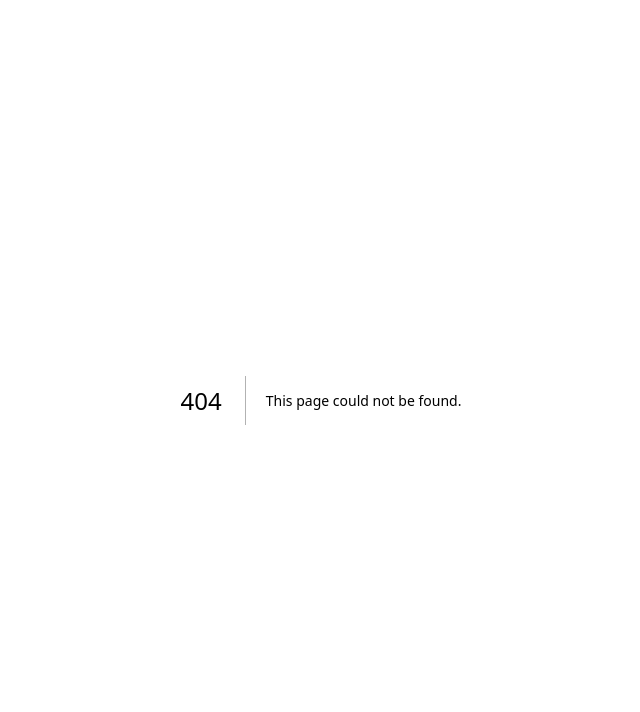
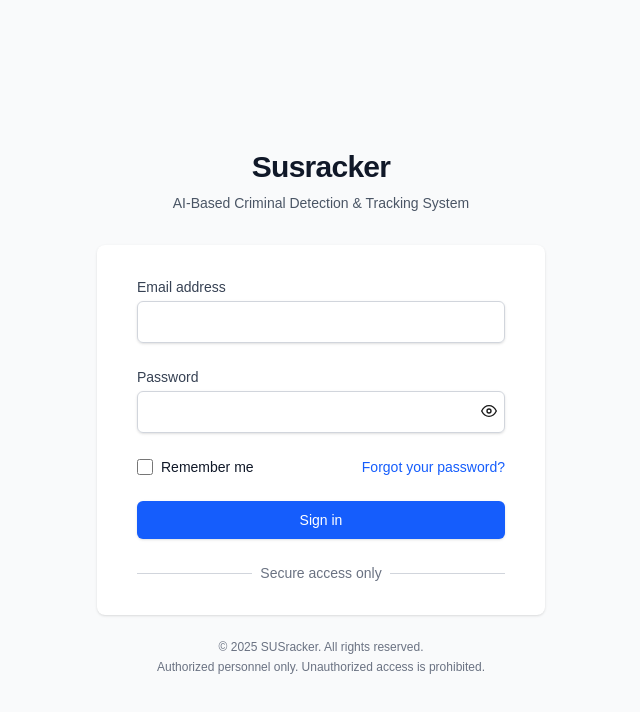
Before and after one commit to Nisarsaeed/susracker, a Next.js app: page /login in a window 1280 px wide. Before the commit this address had no page. Shown: the top 712 px of the page, without its empty margins (319-959 px from the left). Built offline with nearby package versions, Linux system fonts and the light colour scheme.

Commit message:
feat: login page

```diff
--- /dev/null
+++ b/src/app/login/page.jsx
@@ -0,0 +1,156 @@
+'use client'
+import { useState } from 'react'
+import { useRouter } from 'next/navigation'
+import { FiEye, FiEyeOff } from 'react-icons/fi'
+
+export default function Login() {
+  const [formData,setFormData] = useState({email:'',password:''})
+  const [loading, setLoading] = useState(false)
+  const [error, setError] = useState('')
+  const [showPassword,setShowPassword] = useState(false)
+  const router = useRouter()
+
+  const handleSubmit = async (e) => {
+    e.preventDefault()
+    setLoading(true)
+    setError('')
+
+    const formDataToSend = new FormData()
+    formDataToSend.append('email', formData.email)
+    formDataToSend.append('password', formData.password)
+
+    try {
+      const response = await fetch('/api/auth/login', {
+        method: 'POST',
+        body: formDataToSend,
+      })
+
+      const data = await response.json()
+
+      if (!response.ok) {
+        throw new Error(data.message || 'Authentication failed')
+      }
+
+      // Redirect to dashboard
+      router.push('/')
+    } catch (err) {
+      setError(err instanceof Error ? err.message : 'Login failed. Please try again.')
+      console.error('Login error:', err)
+    } finally {
+      setLoading(false)
+    }
+  }
+
+  return (
+    <div className="min-h-screen bg-gray-50 flex flex-col justify-center">
+      <div className="sm:mx-auto sm:w-full sm:max-w-md">
+        <div className="text-center">
+          <h2 className="mt-6 text-3xl font-bold tracking-tight text-gray-900">
+            Susracker
+          </h2>
+          <p className="mt-2 text-sm text-gray-600">
+            AI-Based Criminal Detection & Tracking System
+          </p>
+        </div>
+
+        <div className="mt-8 bg-white py-8 px-4 shadow sm:rounded-lg sm:px-10">
+          {error && (
+            <div className="mb-4 bg-red-50 border border-red-200 text-red-700 px-4 py-3 rounded relative" role="alert">
+              <span className="block sm:inline">{error}</span>
+            </div>
+          )}
+
+          <form className="space-y-6" onSubmit={handleSubmit}>
+
+            <div>
+              <label htmlFor="email" className="block text-sm font-medium text-gray-700">
+                Email address
+              </label>
+              <div className="mt-1">
+                <input
+                  id="email"
+                  name="email"
+                  type="email"
+                  autoComplete="email"
+                  required
+                  value={formData.email}
+                  onChange={(e) => setFormData({...formData,email:e.target.value})}
+                  className="block w-full appearance-none rounded-md border border-gray-300 px-3 py-2 placeholder-gray-400 shadow-sm focus:border-blue-500 focus:outline-none focus:ring-blue-500"
+                />
+              </div>
+            </div>
+
+            <div>
+              <label htmlFor="password" className="block text-sm font-medium text-gray-700">
+                Password
+              </label>
+              <div className="mt-1 relative">
+                <input
+                  id="password"
+                  name="password"
+                  type={showPassword ? "text" : "password"}
+                  autoComplete="current-password"
+                  required
+                  value={formData.password}
+                  onChange={(e) => setFormData({...formData,password:e.target.value})}
+                  className="block w-full appearance-none rounded-md border border-gray-300 px-3 py-2 placeholder-gray-400 shadow-sm focus:border-blue-500 focus:outline-none focus:ring-blue-500"
+                />
+                  <span onClick={()=> setShowPassword(!showPassword)} className='absolute right-2 top-3 w-fit cursor-pointer'>
+                    {
+                      showPassword?(<FiEyeOff/>):(<FiEye/>)
+                    }
+                  </span>
+              </div>
+            </div>
+
+            <div className="flex items-center justify-between">
+              <div className="flex items-center">
+                <input
+                  id="remember-me"
+                  name="remember-me"
+                  type="checkbox"
+                  className="h-4 w-4 rounded border-gray-300 text-blue-600 focus:ring-blue-500"
+                />
+                <label htmlFor="remember-me" className="ml-2 block text-sm text-gray-900">
+                  Remember me
+                </label>
+              </div>
+
+              <div className="text-sm">
+                <a href="#" className="font-medium text-blue-600 hover:text-blue-500">
+                  Forgot your password?
+                </a>
+              </div>
+            </div>
+
+            <div>
+              <button
+                type="submit"
+                disabled={loading}
+                className="flex w-full justify-center rounded-md border border-transparent bg-blue-600 py-2 px-4 text-sm font-medium text-white shadow-sm hover:bg-blue-700 focus:outline-none focus:ring-2 focus:ring-blue-500 focus:ring-offset-2 disabled:opacity-75"
+              >
+                {loading ? 'Signing in...' : 'Sign in'}
+              </button>
+            </div>
+          </form>
+
+          <div className="mt-6">
+            <div className="relative">
+              <div className="absolute inset-0 flex items-center">
+                <div className="w-full border-t border-gray-300" />
+              </div>
+              <div className="relative flex justify-center text-sm">
+                <span className="bg-white px-2 text-gray-500">Secure access only</span>
+              </div>
+            </div>
+          </div>
+        </div>
+      </div>
+
+      <div className="mt-6 text-center text-xs text-gray-500">
+        <p>© 2025 SUSracker. All rights reserved.</p>
+        <p className="mt-1">Authorized personnel only. Unauthorized access is prohibited.</p>
+      </div>
+    </div>
+  )
+}
```
